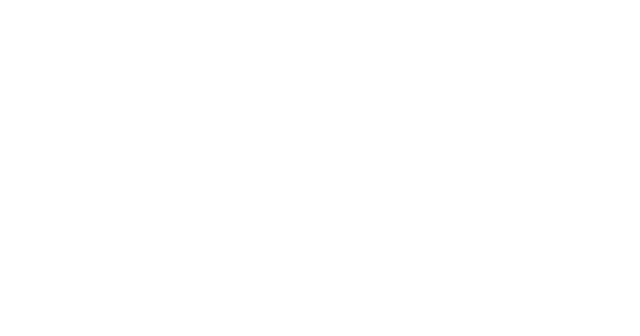
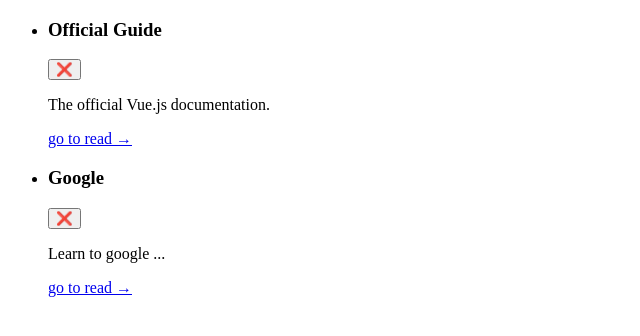
Before and after one commit to DenisPepper/vue-max-starting, a Vue app: page / in a window 1280 px wide. Shown: the top 336 px of the page, without its empty margins (0-640 px from the left). Built offline with nearby package versions, Linux system fonts and the light colour scheme.

Commit message:
Добавит компонент ресурса

```diff
--- a/src/App.vue
+++ b/src/App.vue
@@ -1,9 +1,20 @@
 <template>
-  <ul></ul>
+  <ul>
+    <Resource
+      v-for="res of storedResources"
+      :key="res.id"
+      :title="res.title"
+      :description="res.description"
+      :link="res.link"
+    />
+  </ul>
 </template>
 
 <script>
+import Resource from '/src/components/learning-resources/Resource.vue';
+
 export default {
+  components: { Resource },
   data() {
     return {
       storedResources: [
--- /dev/null
+++ b/src/components/learning-resources/Resource.vue
@@ -0,0 +1,20 @@
+<template>
+  <li>
+    <div>
+      <header>
+        <h3>{{ title }}</h3>
+        <button>❌</button>
+      </header>
+    </div>
+    <p>{{ description }}</p>
+    <nav>
+      <a :href="link" target="_blank">go to read &rarr;</a>
+    </nav>
+  </li>
+</template>
+
+<script>
+export default {
+  props: ['title', 'description', 'link'],
+};
+</script>
```
